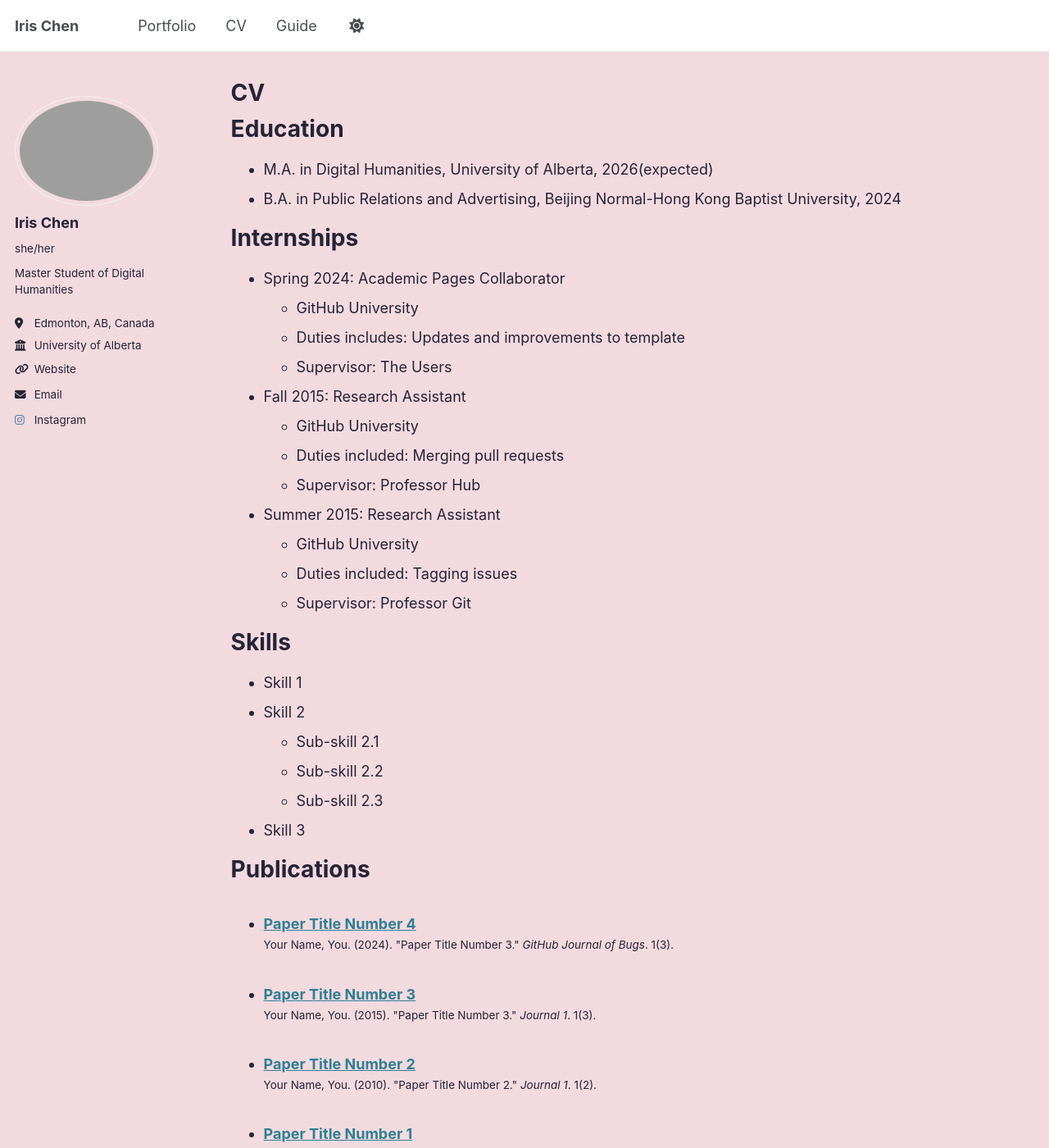
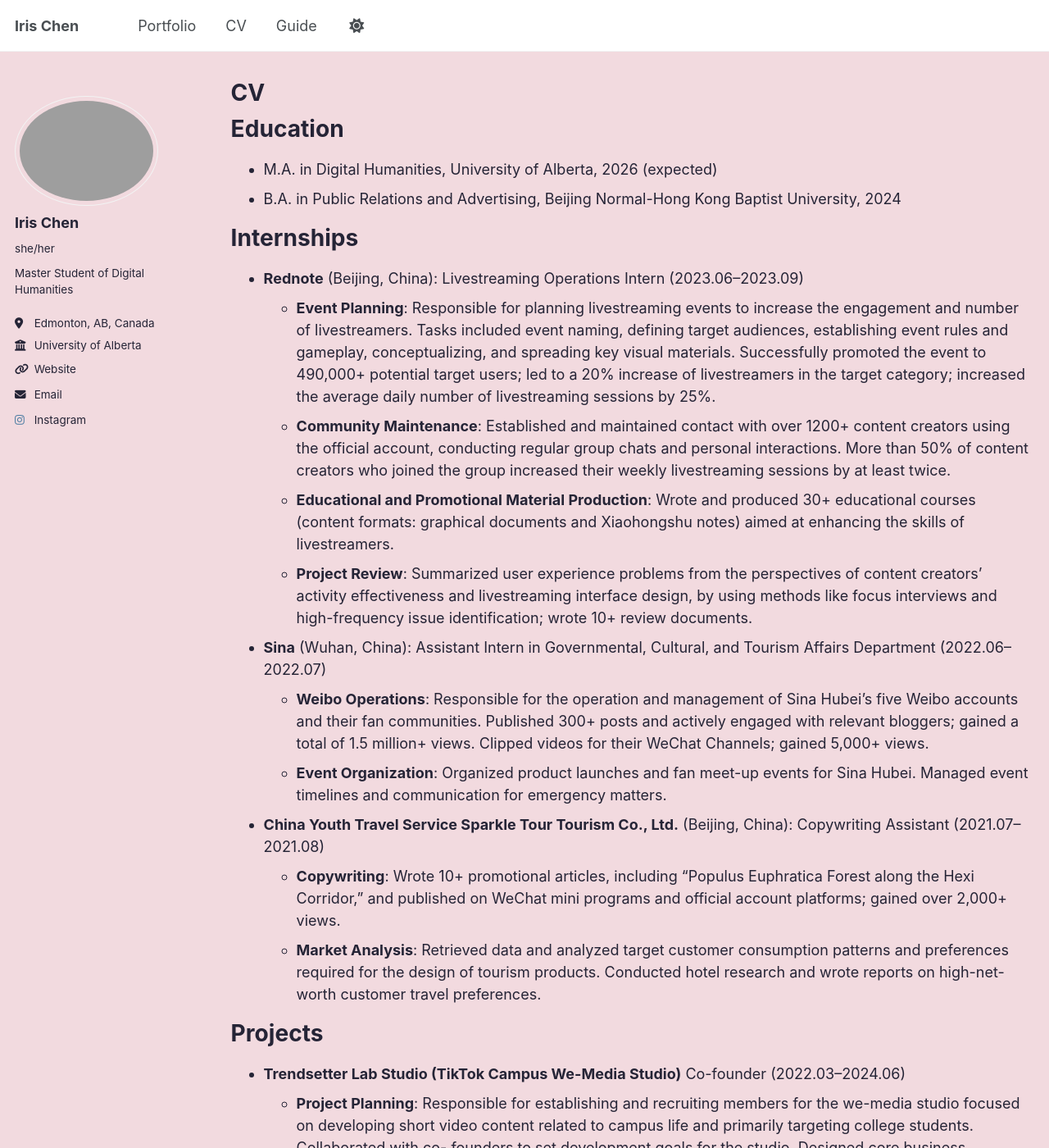
Before and after one commit to irischen09/aboutiris, a Jekyll site: the page built from _pages/cv.md, in a window 1280 px wide and 1400 px high. Shown: the whole window at 82% size. Built offline with Jekyll 4.4.1, drawn with Linux system fonts in a browser that asks for light colours; some of the changed text lies outside the part shown.

Commit message:
Update cv.md

```diff
--- a/_pages/cv.md
+++ b/_pages/cv.md
@@ -11,53 +11,64 @@ redirect_from:
 
 Education
 ======
-* M.A. in Digital Humanities, University of Alberta, 2026(expected)
+* M.A. in Digital Humanities, University of Alberta, 2026 (expected)
 * B.A. in Public Relations and Advertising, Beijing Normal-Hong Kong Baptist University, 2024
 
 Internships
 ======
-* Spring 2024: Academic Pages Collaborator
-  * GitHub University
-  * Duties includes: Updates and improvements to template
-  * Supervisor: The Users
+* **Rednote** (Beijing, China): Livestreaming Operations Intern (2023.06–2023.09)
+  * **Event Planning**: Responsible for planning livestreaming events to increase the engagement and number of
+  livestreamers. Tasks included event naming, defining target audiences, establishing event rules and gameplay,
+  conceptualizing, and spreading key visual materials. Successfully promoted the event to 490,000+ potential target
+  users; led to a 20% increase of livestreamers in the target category; increased the average daily number of
+  livestreaming sessions by 25%.
+  * **Community Maintenance**: Established and maintained contact with over 1200+ content creators using the official
+  account, conducting regular group chats and personal interactions. More than 50% of content creators who joined
+  the group increased their weekly livestreaming sessions by at least twice.
+  * **Educational and Promotional Material Production**: Wrote and produced 30+ educational courses (content formats:
+  graphical documents and Xiaohongshu notes) aimed at enhancing the skills of livestreamers.
+  * **Project Review**: Summarized user experience problems from the perspectives of content creators' activity
+  effectiveness and livestreaming interface design, by using methods like focus interviews and high-frequency issue
+  identification; wrote 10+ review documents.
 
-* Fall 2015: Research Assistant
-  * GitHub University
-  * Duties included: Merging pull requests
-  * Supervisor: Professor Hub
+* **Sina** (Wuhan, China): Assistant Intern in Governmental, Cultural, and Tourism Affairs Department (2022.06–2022.07)
+  * **Weibo Operations**: Responsible for the operation and management of Sina Hubei's five Weibo accounts and their
+  fan communities. Published 300+ posts and actively engaged with relevant bloggers; gained a total of 1.5 million+
+  views. Clipped videos for their WeChat Channels; gained 5,000+ views.
+  * **Event Organization**: Organized product launches and fan meet-up events for Sina Hubei. Managed event timelines
+  and communication for emergency matters.
 
-* Summer 2015: Research Assistant
-  * GitHub University
-  * Duties included: Tagging issues
-  * Supervisor: Professor Git
+* **China Youth Travel Service Sparkle Tour Tourism Co., Ltd.** (Beijing, China): Copywriting Assistant (2021.07–2021.08)
+  * **Copywriting**: Wrote 10+ promotional articles, including "Populus Euphratica Forest along the Hexi Corridor," and
+  published on WeChat mini programs and official account platforms; gained over 2,000+ views.
+  * **Market Analysis**: Retrieved data and analyzed target customer consumption patterns and preferences required for
+  the design of tourism products. Conducted hotel research and wrote reports on high-net-worth customer travel
+  preferences.
 
-Skills
+Projects
 ======
-* Skill 1
-* Skill 2
-  * Sub-skill 2.1
-  * Sub-skill 2.2
-  * Sub-skill 2.3
-* Skill 3
+* **Trendsetter Lab Studio (TikTok Campus We-Media Studio)** Co-founder (2022.03–2024.06)
+  * **Project Planning**: Responsible for establishing and recruiting members for the we-media studio focused on
+  developing short video content related to campus life and primarily targeting college students. Collaborated with co-
+  founders to set development goals for the studio. Designed core business activities, including promoting brand
+  partnerships for businesses and operating new media accounts for owners.
+  * **New Media Operation**: Managed two TikTok accounts for the studio, namely "Hubert" and "Trendsetter Lab."
+  Completed tasks such as tracking trending topics, analyzing contents of the target category, editing videos, and
+  planning and optimizing content and formats. Accumulated 1+ million likes and gained more than 90,000 followers.
+* **BNBU iMusic (Band-centric Music Club）** Vice President/External Relations Department Minister (2022.03–2023.03)
+  * **Event Planning**: Responsible for planning and executing music club events, including the comprehensive planning,
+  risk assessment, and coordination of events such as the band show "Secrets for Trombone" and the unplugged music
+  concert "Restarting the Drifting Rehearsal Room". Managed event logistics and personnel arrangements, with a
+  cumulative attendance of 5000+ participants.
+  * **Business Connection**: Managed relationships with both on-campus and off-campus businesses. Established
+  partnerships with 20+ businesses. Developed promotional plans based on sponsor cooperation intentions, securing
+  sponsorship funds totaling 27,000+ RMB.
 
-Publications
+Languages and Skills
 ======
-  <ul>{% for post in site.publications reversed %}
-    {% include archive-single-cv.html %}
-  {% endfor %}</ul>
-
-Talks
-======
-  <ul>{% for post in site.talks reversed %}
-    {% include archive-single-talk-cv.html  %}
-  {% endfor %}</ul>
-
-Teaching
-======
-  <ul>{% for post in site.teaching reversed %}
-    {% include archive-single-cv.html %}
-  {% endfor %}</ul>
-
-Service and leadership
-======
-* Currently signed in to 43 different slack teams
+* **Languages**: Mandarin; English: CET-4: 560, CET-6: 591, IELTS: 7.0
+* **Skills**
+  * **Image Editing**: Proficient in Adobe Photoshop and Adobe Illustrator
+  * **Office Suite**: Skilled in Microsoft Word, Excel, and PowerPoint
+  * **Video Editing**: Experienced with Final Cut Pro
+  * **Basic Programming & Data Processing**: Familiar with Python and SQL
```
